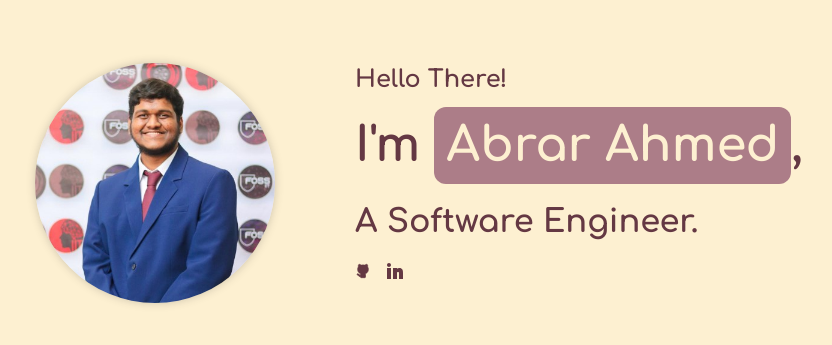
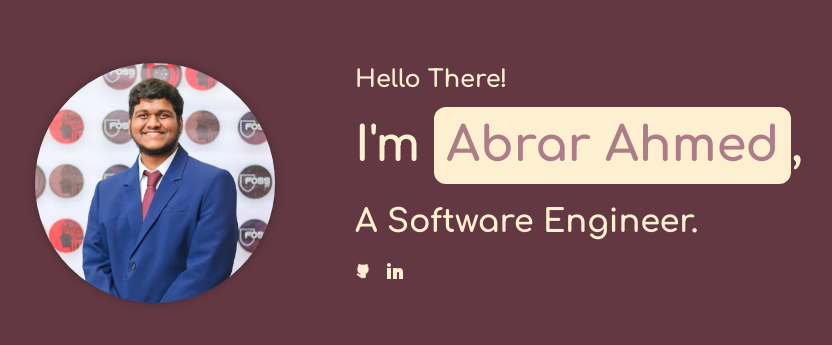
Before and after one commit to AbrarSL/abrarsl.github.io, a plain HTML site: page index.html in a window 1280 px wide. Shown: the part 185-530 px from the top of the page, without its empty margins (221-1053 px from the left). Drawn offline with Linux system fonts and the dark colour scheme.

Commit message:
Add a basic dark mode

```diff
--- a/css/style.css
+++ b/css/style.css
@@ -8,6 +8,18 @@
   --on-secondary: #fdf0d1;
 
   --shadow: #40404040;
+}
+
+@media (prefers-color-scheme: dark) {
+  :root {
+    --primary: #643843;
+    --on-primary: #fdf0d1;
+
+    --secondary: #fdf0d1;
+    --on-secondary: #ac7d88;
+
+    --shadow: #20202080;
+  }
 }
 
 h1 {
```
